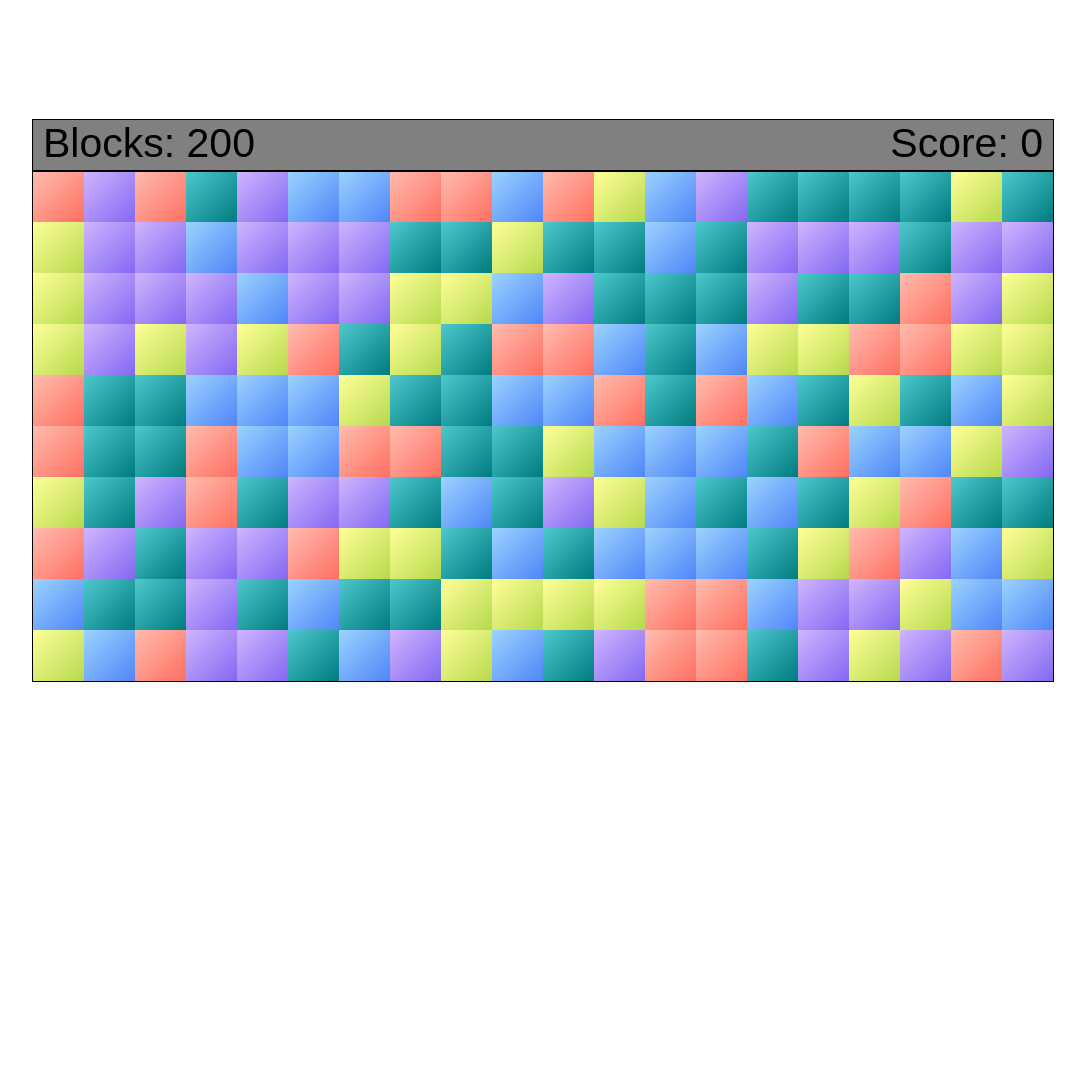
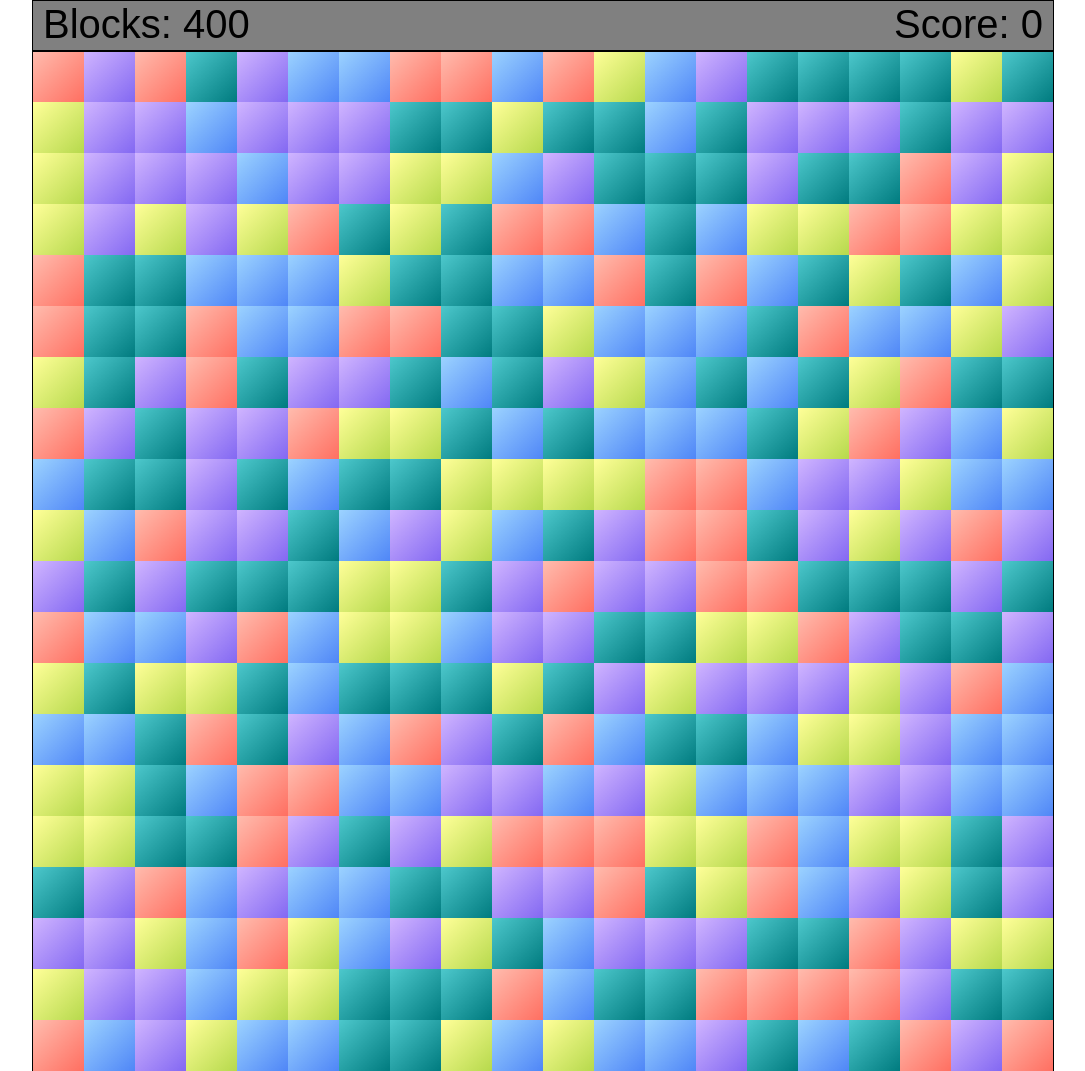
Before and after one commit to dbulk/blocks-for-gina, a website with bundled scripts: page index.html in a window 1280 px wide. Shown: the whole page, without its empty margins (97-1182 px from the left). Before the commit the page ends 800 px from the top, so only its background shows below. Built offline with nearby package versions, Linux system fonts and the light colour scheme.

Commit message:
remove unused blocksize setting and move canvas to top

```diff
--- a/gamesettings.ts
+++ b/gamesettings.ts
@@ -1,6 +1,5 @@
 
 class GameSettings {
-    blockSize!: number;
     numColumns!: number;
     numRows!: number;
     blockColors!: string[];
@@ -15,7 +14,6 @@ class GameSettings {
             }
             const settings = await response.json();
 
-            this.blockSize = settings.blockSize;
             this.numColumns = settings.numColumns;
             this.numRows = settings.numRows;
             this.blockColors = settings.colors;
--- a/renderer.ts
+++ b/renderer.ts
@@ -12,6 +12,7 @@ class Renderer {
   private board: GameBoard;
   private gameSettings: GameSettings;
   private scorePanelSize = 50;
+  private blockSize: number = 0;
 
   constructor(
     canvas: HTMLCanvasElement,
@@ -68,16 +69,17 @@ class Renderer {
     const AR = this.gameSettings.numRows / this.gameSettings.numColumns;
 
     const boardheight = this.canvas.width * AR;
-    this.scorePanelSize = boardheight * .1;
+    this.scorePanelSize = Math.min(boardheight * .1,50);
     this.canvas.height = boardheight + this.scorePanelSize;
 
-    this.gameSettings.blockSize = this.canvas.width / this.gameSettings.numColumns;
+    this.blockSize = this.canvas.width / this.gameSettings.numColumns;
     this.renderBlocks();
   }
 
   getGridIndicesFromMouse(mouseX: number, mouseY: number): [number, number] {
-    const clickedCol = Math.floor(mouseX / this.gameSettings.blockSize);
-    const clickedRow = Math.floor((mouseY-this.scorePanelSize) / this.gameSettings.blockSize);
+
+    const clickedCol = Math.floor(mouseX / this.blockSize);
+    const clickedRow = Math.floor((mouseY-this.scorePanelSize) / this.blockSize);
     return [clickedRow, clickedCol];
   }
 
@@ -85,7 +87,7 @@ class Renderer {
     if(!this.ctx){return;}
     const id = this.board.grid[row][col];
     if(id===null){return;};
-    const sz = this.gameSettings.blockSize;
+    const sz = this.blockSize;
     const color = this.gameSettings.blockColors[id];
     const x = col * sz;
     const y = row * sz+this.scorePanelSize;
--- a/settings.json
+++ b/settings.json
@@ -1,7 +1,6 @@
 {
-    "blockSize": 10,
     "numColumns": 20,
-    "numRows": 10,
+    "numRows": 20,
     "colors": ["#007B7F","#FF6F61","#4F86F7","#B6D94C","#8368F2"],
     "clusterStrength": 0.2
 }
--- a/styles.css
+++ b/styles.css
@@ -7,7 +7,7 @@ html, body {
 .container {
     display: flex;
     justify-content: center; /* Center horizontally */
-    align-items: center; /* Center vertically */
+    align-items: start; /* Center vertically */
     height: 100%;
 }
 
```
